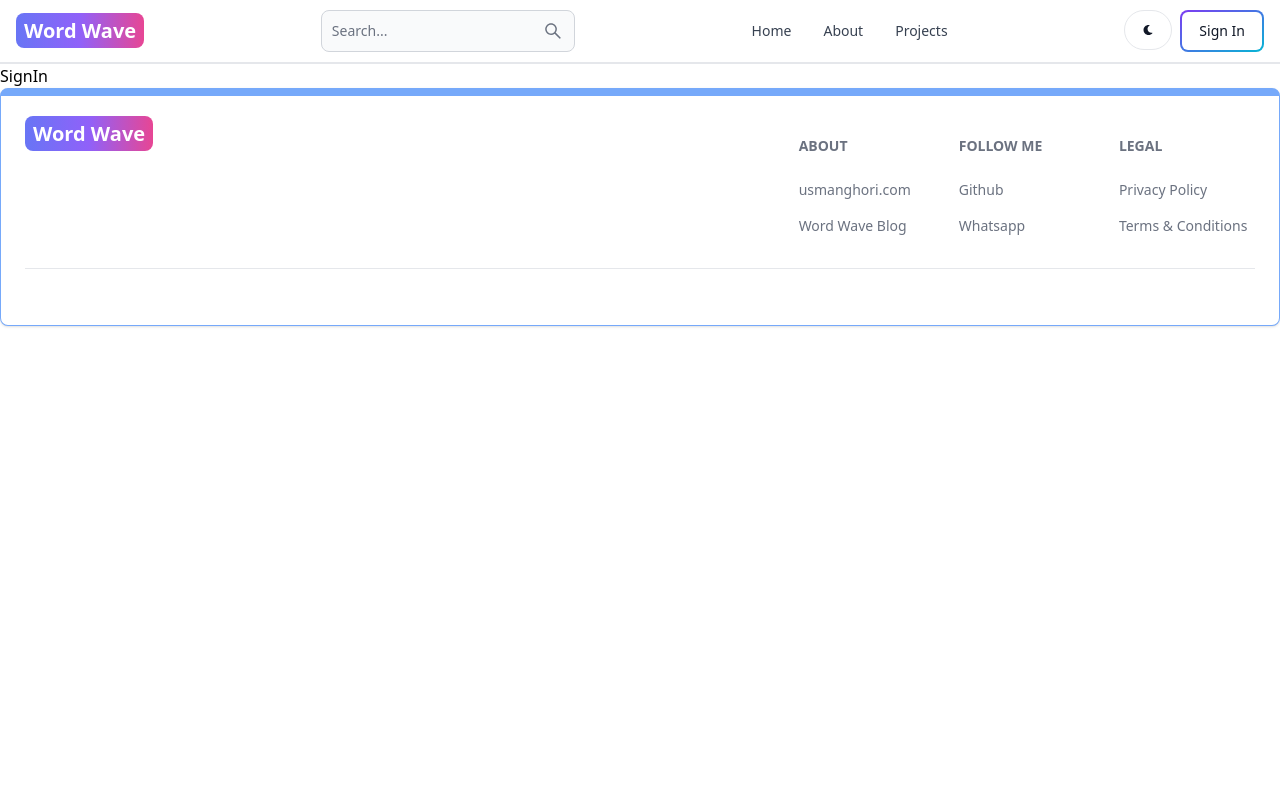
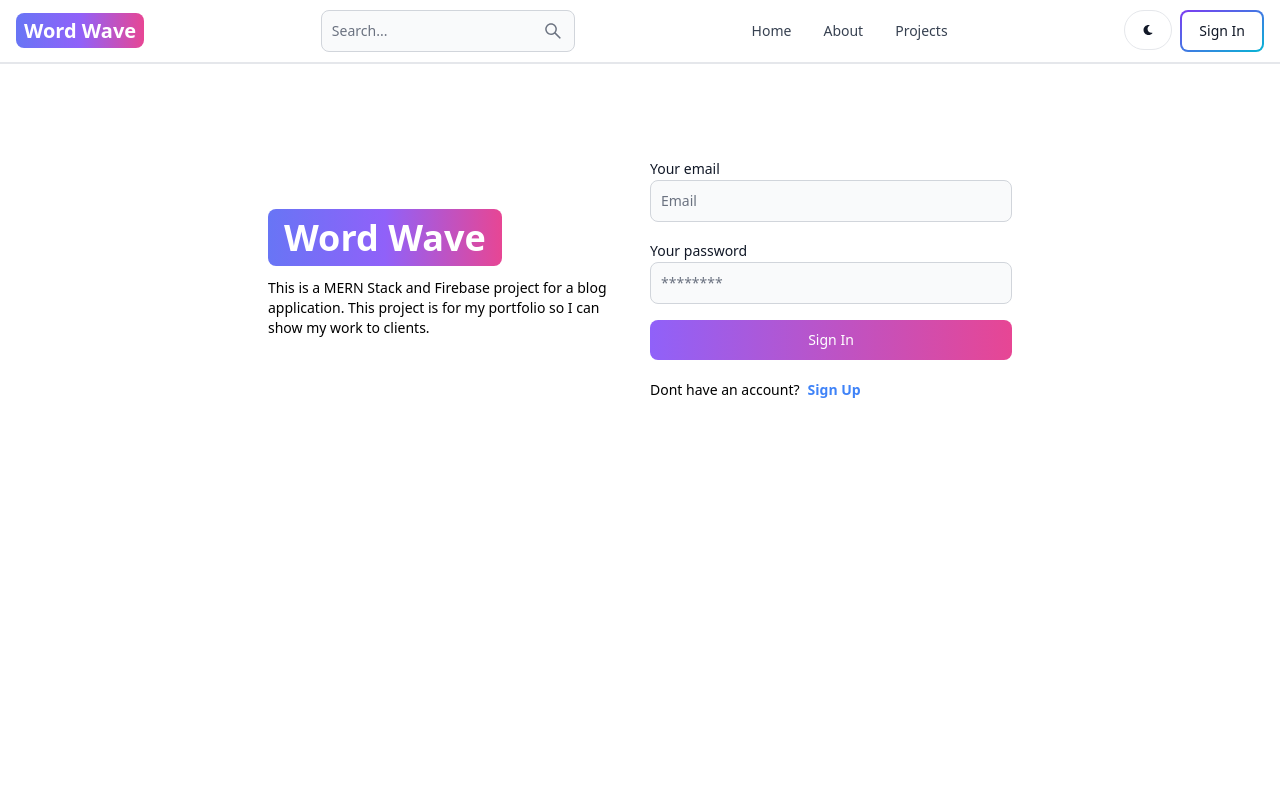
Before and after one commit to SoftwareSuite/word-wave, a React (Vite) app in the folder client/: page /sign-in in a window 1280 px wide. Shown: the top 800 px of the page. Built offline with nearby package versions, Linux system fonts and the light colour scheme.

Commit message:
complete Sign in Page UI and functionality

```diff
--- a/client/src/pages/SignIn.jsx
+++ b/client/src/pages/SignIn.jsx
@@ -1,9 +1,121 @@
-import React from 'react'
+import { Alert, Button, Label, Spinner, TextInput } from "flowbite-react";
+import React, { useState } from "react";
+import { Link, useNavigate } from "react-router-dom";
 
 const SignIn = () => {
+
+  const [formData, setFormData] = useState({});
+  const [errorMessage, setErrorMessage] = useState(null);
+  const [loading, setLoading] = useState(false);
+
+  const navigate = useNavigate();
+
+  const handleChange = (e) => {
+    setFormData({ ...formData, [e.target.id]: e.target.value.trim() });
+  };
+
+  const handleSubmit = async (e)=> {
+    e.preventDefault();
+
+    if(!formData.email || !formData.password){
+      return setErrorMessage('Please fill all the fields.')
+    }
+
+    try {
+      setLoading(true);
+      setErrorMessage(null);
+      const res = await fetch('/api/auth/signin', {
+        method: 'POST',
+        headers: {'Content-Type' : 'application/json'},
+        body: JSON.stringify(formData)
+      });
+
+      const data = await res.json()
+      if(data.success === false){
+        return setErrorMessage(data.message)
+      }
+      setLoading(false)
+      if(res.ok){
+        navigate('/')
+      }
+    } catch (error) {
+      setErrorMessage(error.message)
+      setLoading(false)
+    }finally{
+      setLoading(false)
+    }
+  };
+
   return (
-    <div>SignIn</div>
-  )
-}
+    <div className="min-h-screen mt-20">
+      <div className="flex p-3 max-w-3xl mx-auto flex-col md:flex-row md:items-center gap-5">
+        {/* left side */}
+        <div className="flex-1">
+          <Link to="/" className="font-bold text-4xl dark:text-white">
+            <span
+              className="px-4 py-1 bg-gradient-to-r from-indigo-500 via-purple-500 to-pink-500
+                      rounded-lg text-white"
+            >
+              Word Wave
+            </span>
+          </Link>
+          <p className="mt-5 text-sm">
+            This is a MERN Stack and Firebase project for a blog application.
+            This project is for my portfolio so I can show my work to clients.
+          </p>
+        </div>
 
-export default SignIn
+        {/* right side */}
+        <div className="flex-1">
+          <form className="flex flex-col gap-4" onSubmit={handleSubmit}>
+
+            <div className="">
+              <Label value="Your email" />
+              <TextInput
+                type="email"
+                placeholder="Email"
+                id="email"
+                onChange={handleChange}
+              />
+            </div>
+
+            <div className="">
+              <Label value="Your password" />
+              <TextInput
+                type="password"
+                placeholder="********"
+                id="password"
+                onChange={handleChange}
+              />
+            </div>
+            <Button gradientDuoTone="purpleToPink" type="submit" disabled={loading}>
+              {
+                loading ? (
+                  <>
+                  <Spinner size="sm"/>
+                  <span className="pl-3">Loading... </span></>
+                ) : "Sign In"
+              }
+            </Button>
+          </form>
+
+          <div className="flex gap-2 text-sm mt-5">
+            <span>Dont have an account?</span>
+            <Link to="/sign-up" className="text-blue-500 font-semibold">
+              Sign Up
+            </Link>
+          </div>
+          {
+            errorMessage && (
+              <Alert className="mt-5" color="failure">
+                {errorMessage}
+              </Alert>
+            )
+          }
+        </div>
+      </div>
+    </div>
+  );
+};
+
+export default SignIn;
--- a/client/src/pages/SignUp.jsx
+++ b/client/src/pages/SignUp.jsx
@@ -40,6 +40,8 @@
       }
     } catch (error) {
       setErrorMessage(error.message)
+      setLoading(false)
+    }finally{
       setLoading(false)
     }
   };
```
Also changed, not shown: 1 other file (tests, documents, lock files or other folders).
